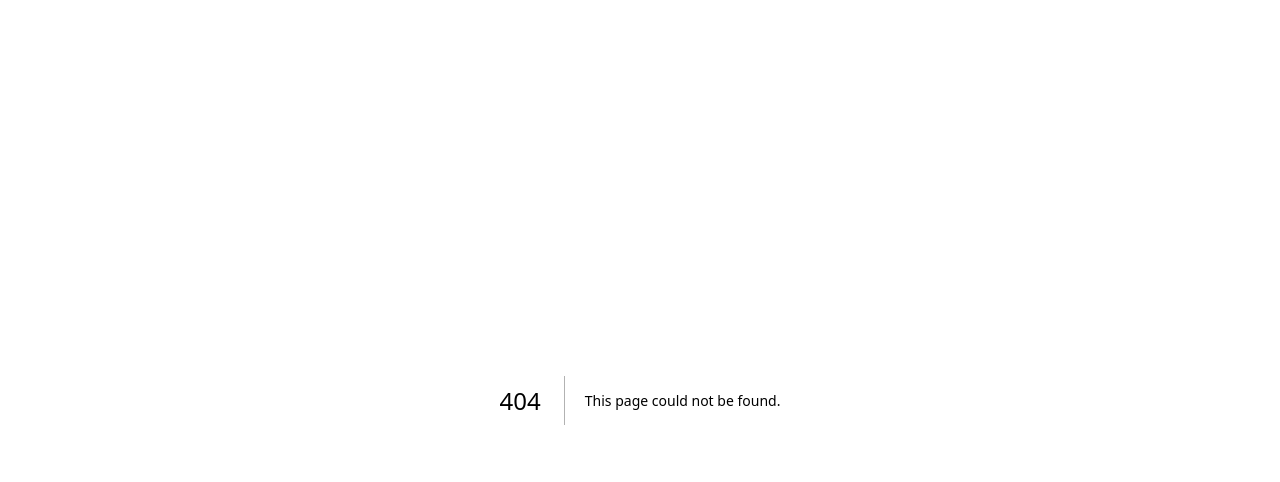
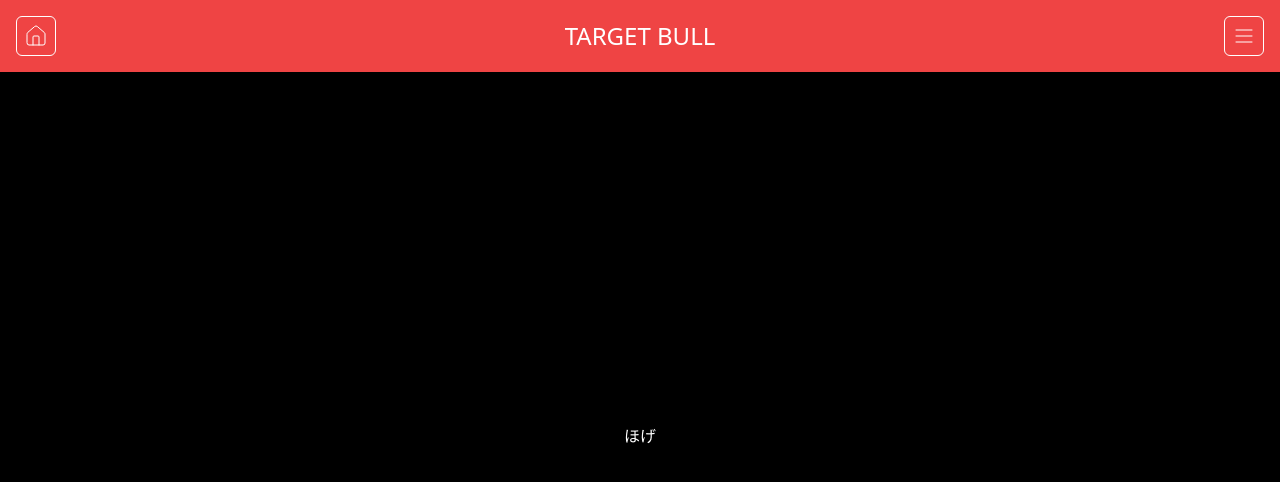
Before and after one commit to RuiOkazaki/dartsroutine, a Next.js app: page /game/configure in a window 1280 px wide. Before the commit this address had no page. Shown: the top 482 px of the page. Built offline with nearby package versions, Linux system fonts and the light colour scheme.

Commit message:
feat: 既存のheaderをより柔軟に使用できるように変更した

```diff
--- /dev/null
+++ b/src/app/game/configure/page.tsx
@@ -0,0 +1,2 @@
+export * from '@/page/game-configure';
+export { default } from '@/page/game-configure';
--- /dev/null
+++ b/src/page/game-configure/index.tsx
@@ -0,0 +1,39 @@
+'use client';
+
+import { Button } from '@/shared/ui/button';
+import { GameHeader } from '@/widget/game-header';
+import { HomeIcon, MenuIcon } from 'lucide-react';
+
+export default async function Game() {
+  return (
+    <div className='grid h-full w-full grid-rows-[4.5rem_1fr]'>
+      <GameHeader
+        color='red-500'
+        title='TARGET BULL'
+        leftItems={
+          <Button
+            variant='outline'
+            size='icon'
+            className='border-white bg-red-500 text-white hover:border-white hover:bg-red-500 hover:text-white'
+          >
+            <HomeIcon className='stroke-1' />
+          </Button>
+        }
+        rightItems={
+          <Button
+            variant='outline'
+            size='icon'
+            className='border-white bg-red-500 text-white hover:border-white hover:bg-red-500 hover:text-white'
+          >
+            <MenuIcon className='stroke-1' />
+          </Button>
+        }
+      />
+      <main className='h-full p-4'>
+        <div className='flex h-full items-center justify-center gap-8'>
+          ほげ
+        </div>
+      </main>
+    </div>
+  );
+}
--- a/src/page/game-home/index.tsx
+++ b/src/page/game-home/index.tsx
@@ -2,16 +2,20 @@
 
 import { Button } from '@/shared/ui/button';
 import { Typography } from '@/shared/ui/typography';
+import { GameHeader } from '@/widget/game-header';
 import { MenuIcon, SettingsIcon, UserIcon } from 'lucide-react';
 
 export default async function Game() {
   return (
     <div className='grid h-full w-full grid-rows-[4.5rem_1fr]'>
-      <header className='flex items-center justify-between border-b p-4'>
+      <GameHeader
+        leftItems={
           <Button className='flex gap-2 uppercase' variant='outline'>
             <UserIcon size='1rem' />
             Profile
           </Button>
+        }
+        rightItems={
           <div className='flex gap-4'>
             <Button variant='outline' size='icon'>
               <SettingsIcon className='stroke-[1.5]' />
@@ -20,7 +24,8 @@ export default async function Game() {
               <MenuIcon />
             </Button>
           </div>
-      </header>
+        }
+      />
       <main className='h-full p-4'>
         <div className='flex h-full items-center justify-center gap-8'>
           <div className='h-3/4'>
--- /dev/null
+++ b/src/widget/game-header/index.tsx
@@ -0,0 +1,30 @@
+import { cn } from '@/shared/libs/shadcn/utils';
+import { Typography } from '@/shared/ui/typography';
+import type { FC, ReactNode } from 'react';
+import { memo } from 'react';
+
+type Props = {
+  color?: string;
+  leftItems?: ReactNode;
+  rightItems?: ReactNode;
+  title?: string;
+};
+
+const Component: FC<Props> = ({ color, leftItems, rightItems, title }) => {
+  return (
+    <header
+      className={cn(
+        'grid grid-cols-[1fr_auto_1fr] items-center p-4',
+        color ? [`bg-${color}`] : ['border-b'],
+      )}
+    >
+      <div className='flex items-center justify-start'>{leftItems}</div>
+      <Typography variant='heading-m' className='text-white'>
+        {title}
+      </Typography>
+      <div className='flex items-center justify-end'>{rightItems}</div>
+    </header>
+  );
+};
+
+export const GameHeader = memo(Component);
```
Lines whose indentation alone changed are shown as unchanged.
